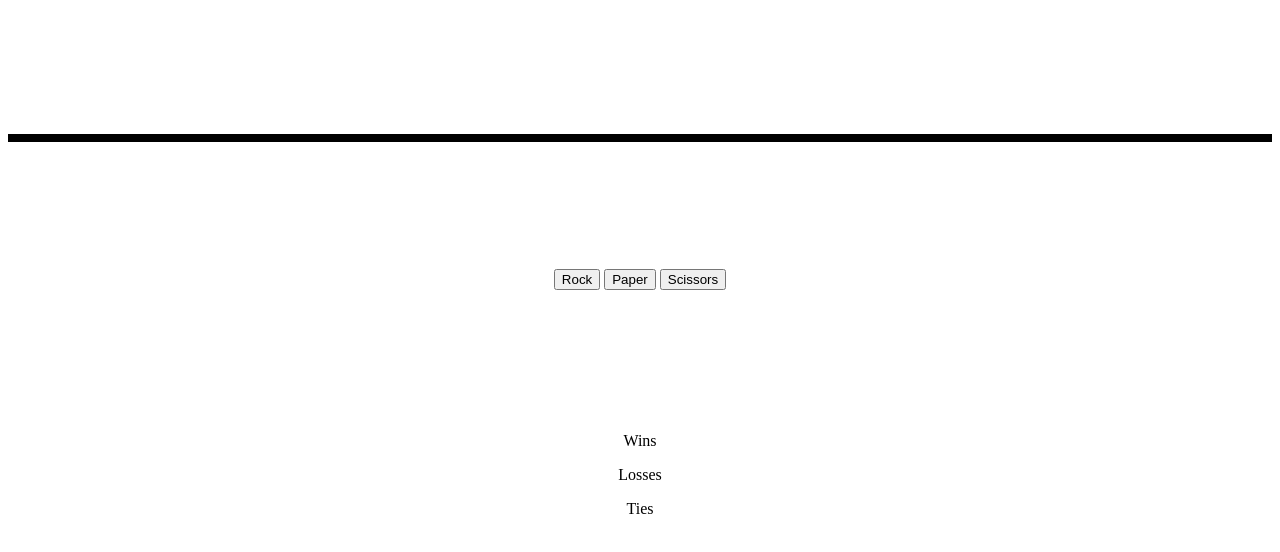
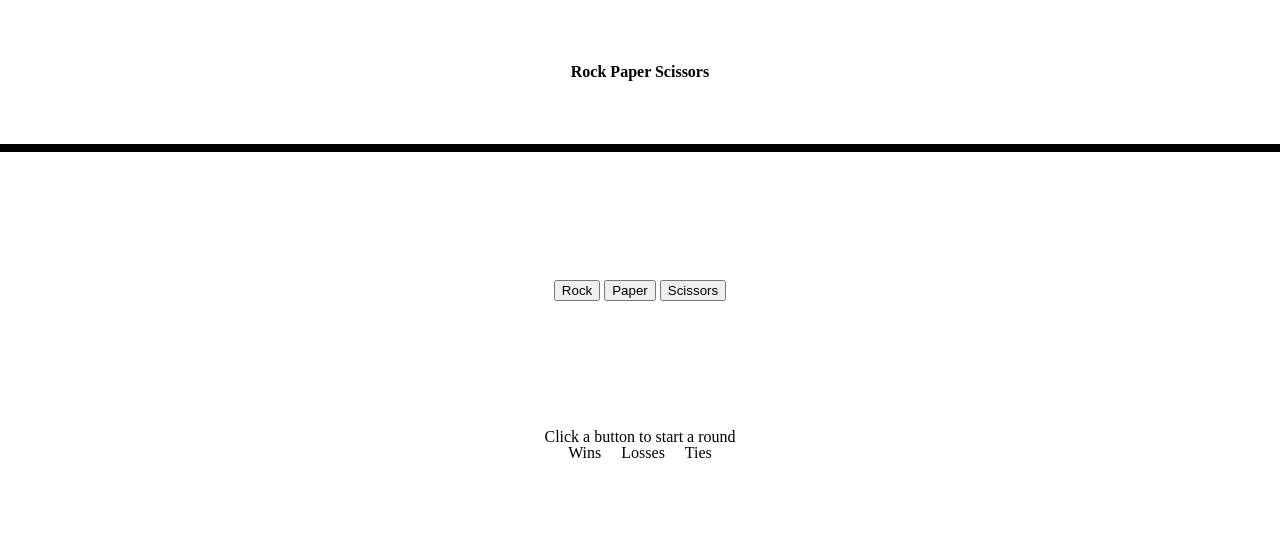
Before and after one commit to kholston/rock_paper_scissors, a plain HTML site: page index.html in a window 1280 px wide. Drawn offline with Linux system fonts and the light colour scheme.

Commit message:
Add h1 title ,result statement and changed results format

```diff
--- a/index.html
+++ b/index.html
@@ -3,20 +3,32 @@
 <head>
     <title>Rock Paper Scissors</title>
 
+    <link rel="stylesheet" href="css/css-reset.css">
     <link rel="stylesheet" href="css/style.css">
+
 </head>
 
 <body>
-<div id="header"></div>
+<div id="header">
+    <h1>Rock Paper Scissors</h1>
+</div>
 <div id="buttons">
     <button id="rock">Rock</button>
     <button id="paper">Paper</button>
     <button id=scissors>Scissors</button>
 </div>
+
+<div id="resultContainer">
+    <p id="resultStatement">Click a button to start a round</p>
+</div>
+
 <div id="results">
-    <p>Wins</p>
-    <P>Losses</P>
-    <p>Ties</p>
+    <ul>
+        <li>Wins</li>
+        <li>Losses</li>
+        <li>Ties</li>
+    </ul>
+
 </div>
 
 </body>
```
